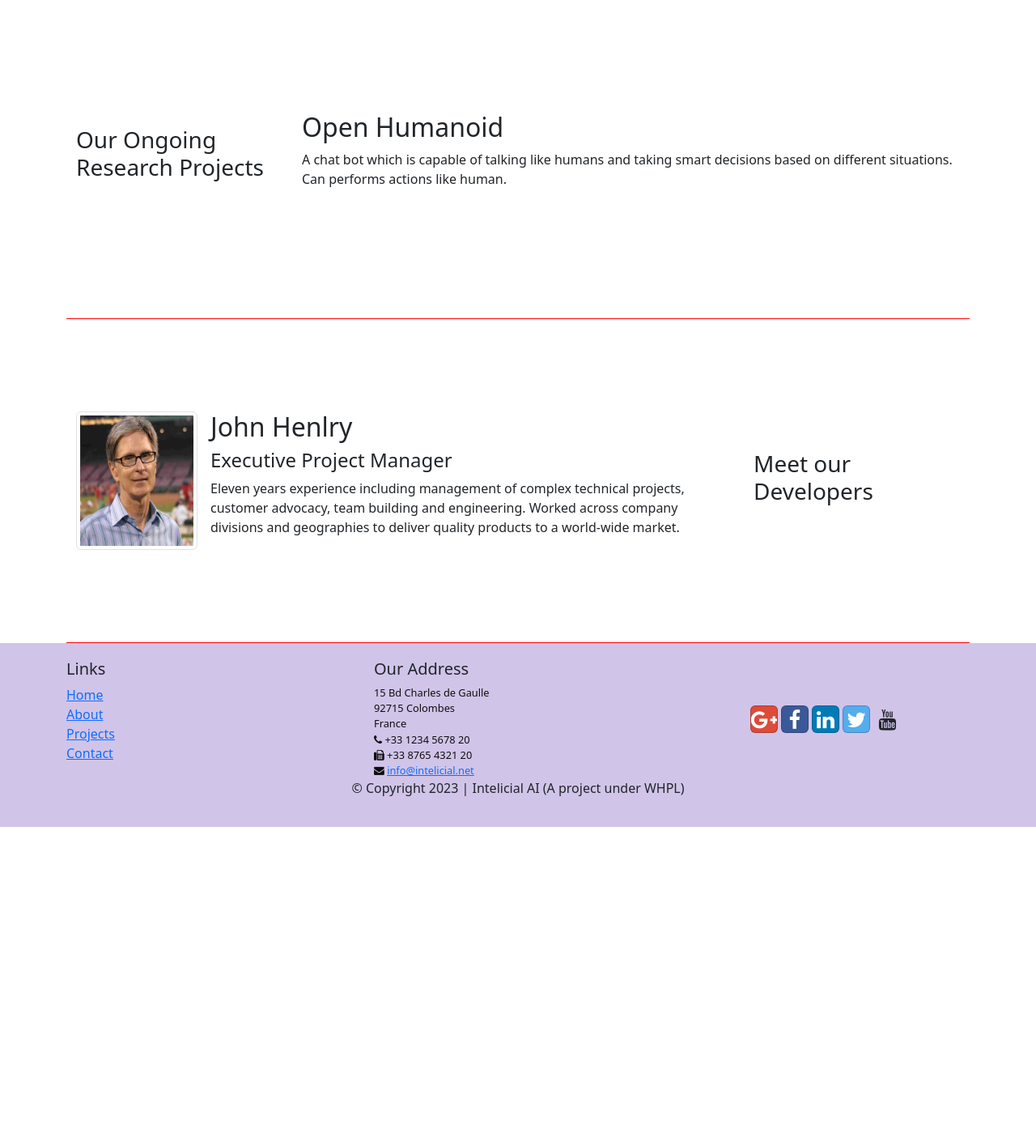
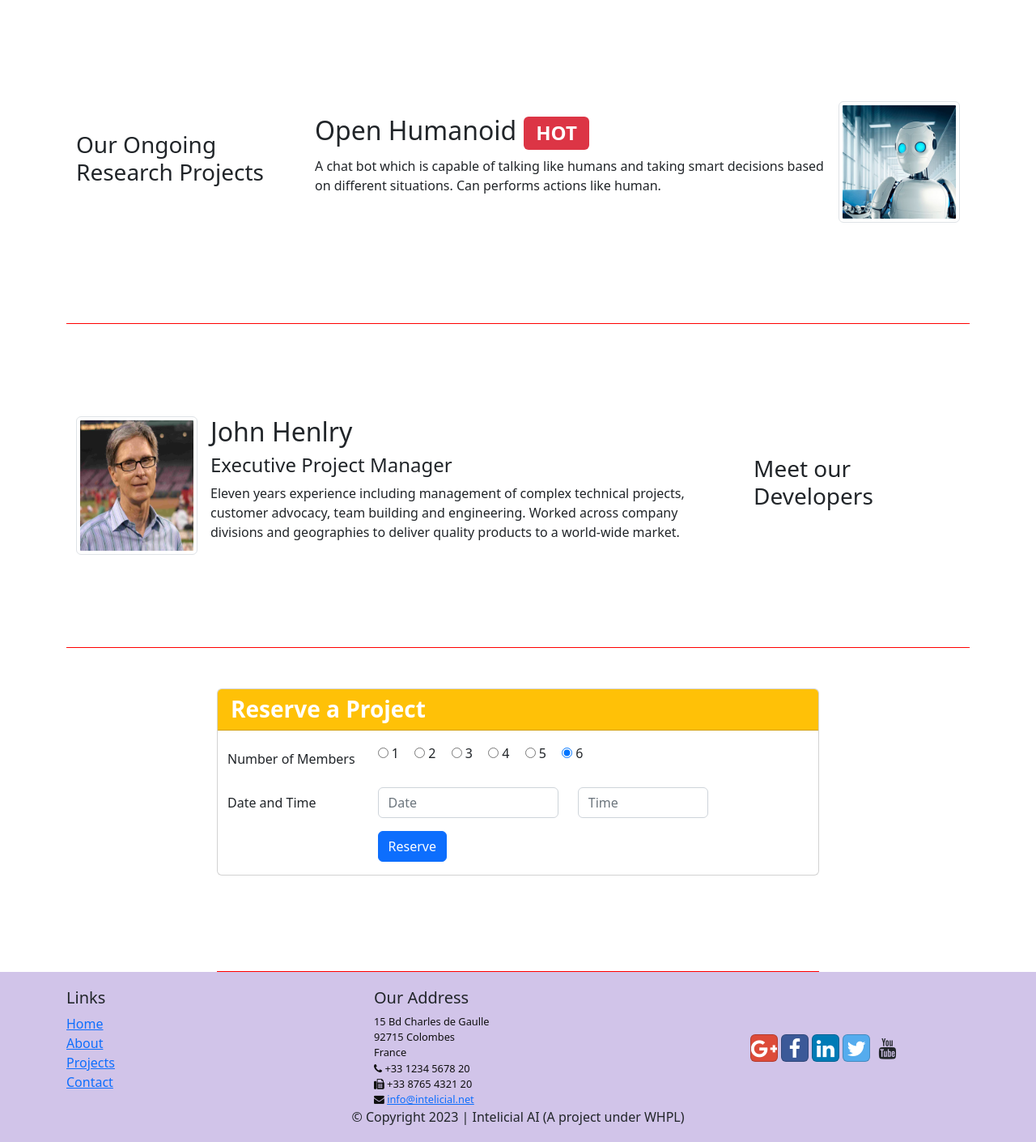
Before and after one commit to WebsiteraHouse/whpl-bs, a website: page index.html in a window 1280 px wide. Shown: the part 780-2190 px from the top of the page at 81% size. Before the commit the page ends 1801 px from the top, so only its background shows below. Drawn offline with nearby package versions, Linux system fonts and the light colour scheme.

Commit message:
Assignment 2

```diff
--- a/index.html
+++ b/index.html
@@ -54,8 +54,13 @@
           <p>Our work to create safe and beneficial AI requires a deep understanding of the potential risks
             and benefits, as well as careful consideration of the impact.</p>
         </div>
-        <div class="col-12 col-sm align-self-center">
-          <img src="./img/logo.png" alt="Logo here" width="120px" />
+        <div class="col-12 col-sm-3 align-self-center text-center">
+          <img src="./img/logo.png" alt="Logo here" class="img-fluid" width="150px" />
+        </div>
+        <div class="col-12 col-sm-3 align-self-center p-2">
+          <div class="d-grid gap-2">
+            <a role="button" href="#reserve" class="btn btn-sm btn-warning" type="button">Reserve a Project</a>
+          </div>
         </div>
       </div>
     </div>
@@ -68,7 +73,7 @@
       </ol>
     </div>
     <div class="row row-content align-items-center">
-      <div class="col-12 col-sm-4 col-md-3 order-last">
+      <div class="col-12 col-sm-4 col-md-3 order-sm-last">
         <h3>Our Advanced AI Implementations</h3>
       </div>
       <div class="col-12 col-sm-8 col-md-9">
@@ -76,8 +81,9 @@
           <img src="./img/autonomous_car.png" alt="Autonoumous Car" class="img-thumbnail" width="150px" />
 
           <div class="media-body px-3 align-self-center">
-            <h2>Autonomous Car <span class="badge bg-danger">NEW</span> <span class="badge rounded-pill bg-secondary">$4.99</span></h2>
-            <p>It is a vehicle(car) capable of sensing its environment and operating without human involvement. A
+            <h2>Autonomous Car <span class="badge bg-danger">NEW</span> <span
+                class="badge rounded-pill bg-secondary">$4.99</span></h2>
+            <p class="d-none d-sm-block">It is a vehicle(car) capable of sensing its environment and operating without human involvement. A
               human passenger is not required to take control of the vehicle at any time, nor is a human passenger
               required to be present in the vehicle at all.</p>
           </div>
@@ -90,14 +96,19 @@
         <h3>Our Ongoing Research Projects</h3>
       </div>
       <div class="col-12 col-sm-8 col-md-9">
-        <h2>Open Humanoid</h2>
-        <p>A chat bot which is capable of talking like humans and taking smart decisions based on different
-          situations. Can performs actions like human. </p>
+        <div class="media d-flex">
+          <div class="media-body align-self-center px-3">
+            <h2>Open Humanoid <span class="badge bg-danger">HOT</span></h2>
+            <p class="d-none d-sm-block">A chat bot which is capable of talking like humans and taking smart decisions based on different
+              situations. Can performs actions like human. </p>
+          </div>
+          <img src="./img/humanoid.png" alt="John Henlry" class="img-thumbnail" width="150px" />
+        </div>
       </div>
     </div>
 
     <div class="row row-content align-items-center">
-      <div class="col-12 col-sm-4 col-md-3 order-last">
+      <div class="col-12 col-sm-4 col-md-3 order-sm-last">
         <h3>Meet our Developers</h3>
       </div>
       <div class="col-12 col-sm-8 col-md-9">
@@ -107,7 +118,7 @@
           <div class="media-body align-self-center px-3">
             <h2>John Henlry</h2>
             <h4>Executive Project Manager</h4>
-            <p>Eleven years experience including management of complex technical projects, customer advocacy, team
+            <p class="d-none d-sm-block">Eleven years experience including management of complex technical projects, customer advocacy, team
               building and engineering. Worked across company divisions and geographies to deliver quality
               products to a world-wide market.</p>
           </div>
@@ -116,6 +127,60 @@
     </div>
   </div>
 
+  <div class="container" id="reserve">
+    <div class="row row-header">
+      <div class="row-content col-12 col-md-8 offset-md-2">
+        <div class="card">
+          <h3 class="card-header bg-warning text-white"><strong>Reserve a Project</strong></h3>
+          <form>
+            <div class="row form-group row-header py-3">
+              <label for="date" class="col-md-3 col-12 col-form-label">Number of Members</label>
+              <div class="col-12 col-md-8">
+                <label>
+                  <input name="group3" type="radio" checked />
+                  <span>1</span>
+                </label>
+                <label>
+                  <input class="with-gap" name="group3" type="radio" checked />
+                  <span>2</span>
+                </label>
+                <label>
+                  <input class="with-gap" name="group3" type="radio" checked />
+                  <span>3</span>
+                </label>
+                <label>
+                  <input class="with-gap" name="group3" type="radio" checked />
+                  <span>4</span>
+                </label>
+                <label>
+                  <input class="with-gap" name="group3" type="radio" checked />
+                  <span>5</span>
+                </label>
+                <label>
+                  <input class="with-gap" name="group3" type="radio" checked />
+                  <span>6</span>
+                </label>
+              </div>
+            </div>
+            <div class="row form-group row-header pb-3">
+              <label for="date" class="col-md-3 col-12 col-form-label">Date and Time</label>
+              <div class="col-12 col-md-4">
+                <input type="text" class="form-control" id="date" name="date" placeholder="Date">
+              </div>
+              <div class="col-12 col-md-3">
+                <input type="text" class="form-control" id="time" name="Time" placeholder="Time">
+              </div>
+            </div>
+            <div class="form-group row row-header pb-3">
+              <div class="col-12 offset-md-3 col-md-9">
+                <button type="reserve" class="btn btn-primary">Reserve</button>
+              </div>
+            </div>
+          </form>
+        </div>
+      </div>
+    </div>
+  </div>
   <footer class="footer">
     <div class="container">
       <div class="row">
--- a/styles.css
+++ b/styles.css
@@ -37,3 +37,6 @@ body{
 .nav-item a{
   color: floralwhite;
 }
+.with-gap{
+  margin-left: 15px;
+}
```
